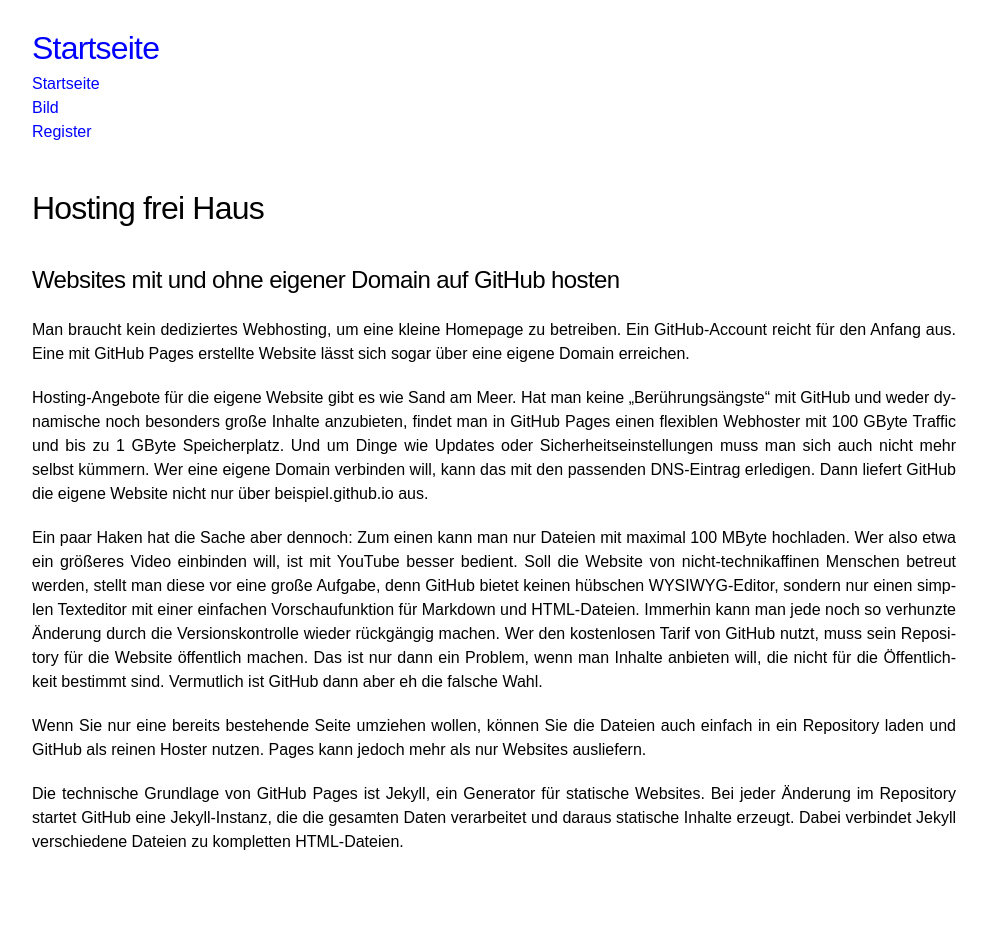
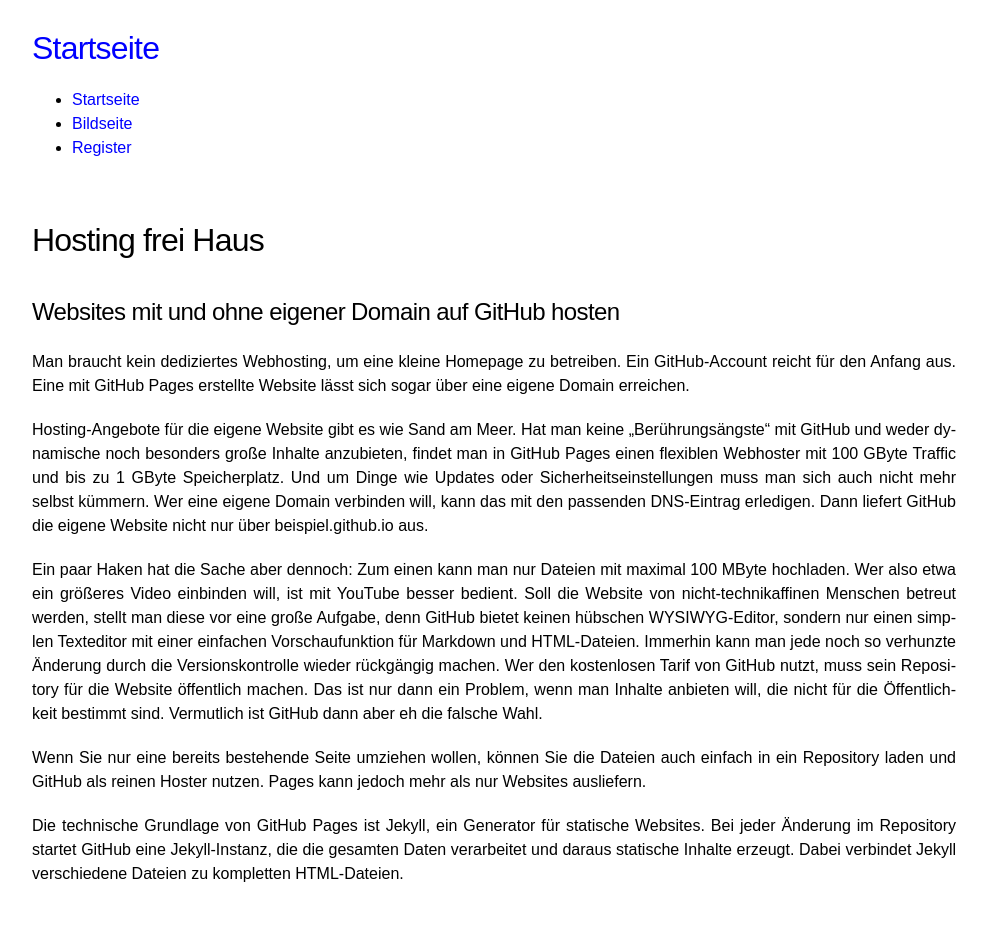
Before and after one commit to webuser-ralf/webuser-ralf.github.io, a Jekyll site: the page built from index.md, in a window 1280 px wide. Shown: the whole page, without its empty margins (146-1133 px from the left). Built offline with Jekyll 4.4.1, drawn with Linux system fonts in a browser that asks for light colours; our own code applies the rules of GitHub Pages for plain Markdown files.

Commit message:
Update _nav.html

```diff
--- a/_includes/_nav.html
+++ b/_includes/_nav.html
@@ -2,7 +2,9 @@
     <a href="/">
         <h1>{{ page.title | default: site.title }}</h1>
     </a>
-    <a href="index.html">Startseite</a>
-    <a href="image.html">Bild</a>
-    <a href="register.html">Register</a>
+    <ul>
+        <li id="navi01"><a href="index.html">Startseite</a></li>
+        <li id="navi02"><a href="image.html">Bildseite</a></li>
+        <li id="navi03"><a href="register.html">Register</a></li>
+    </ul>
 </div>
```
